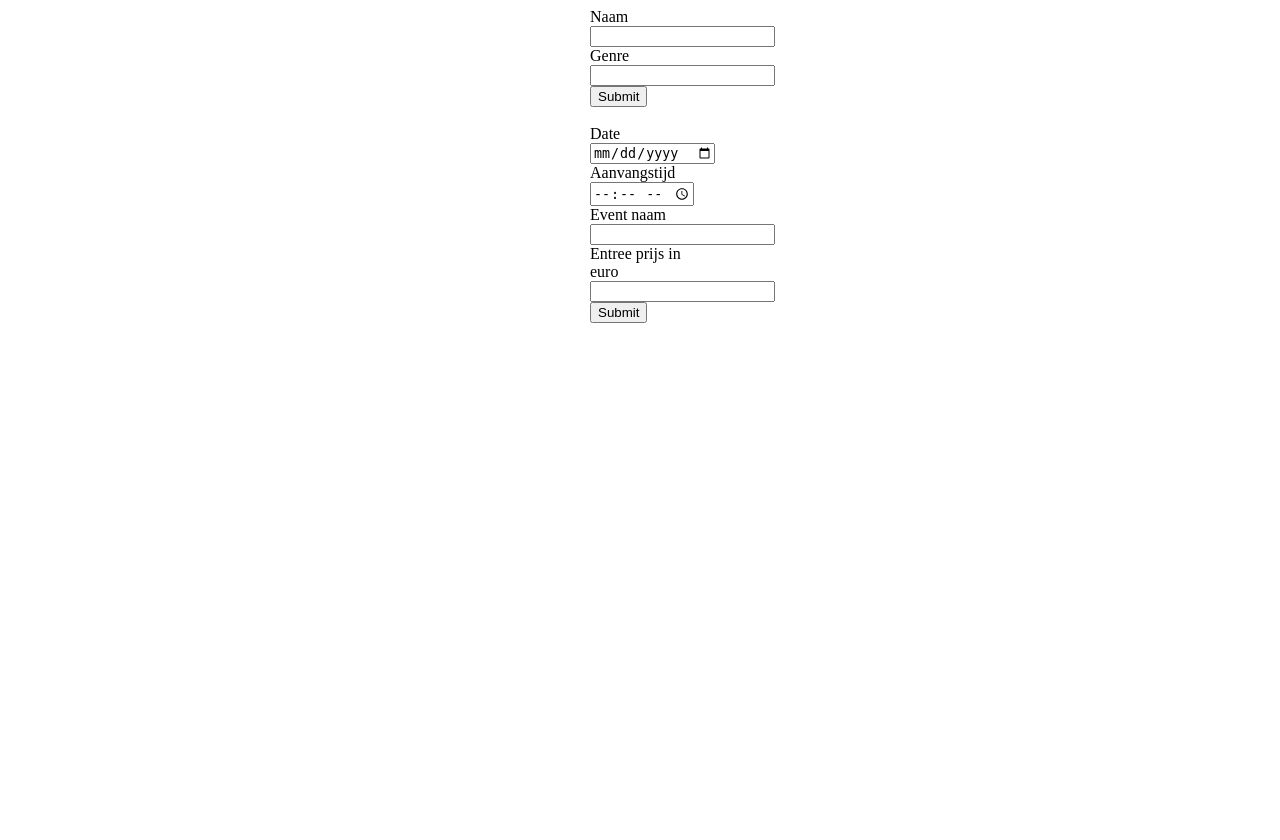
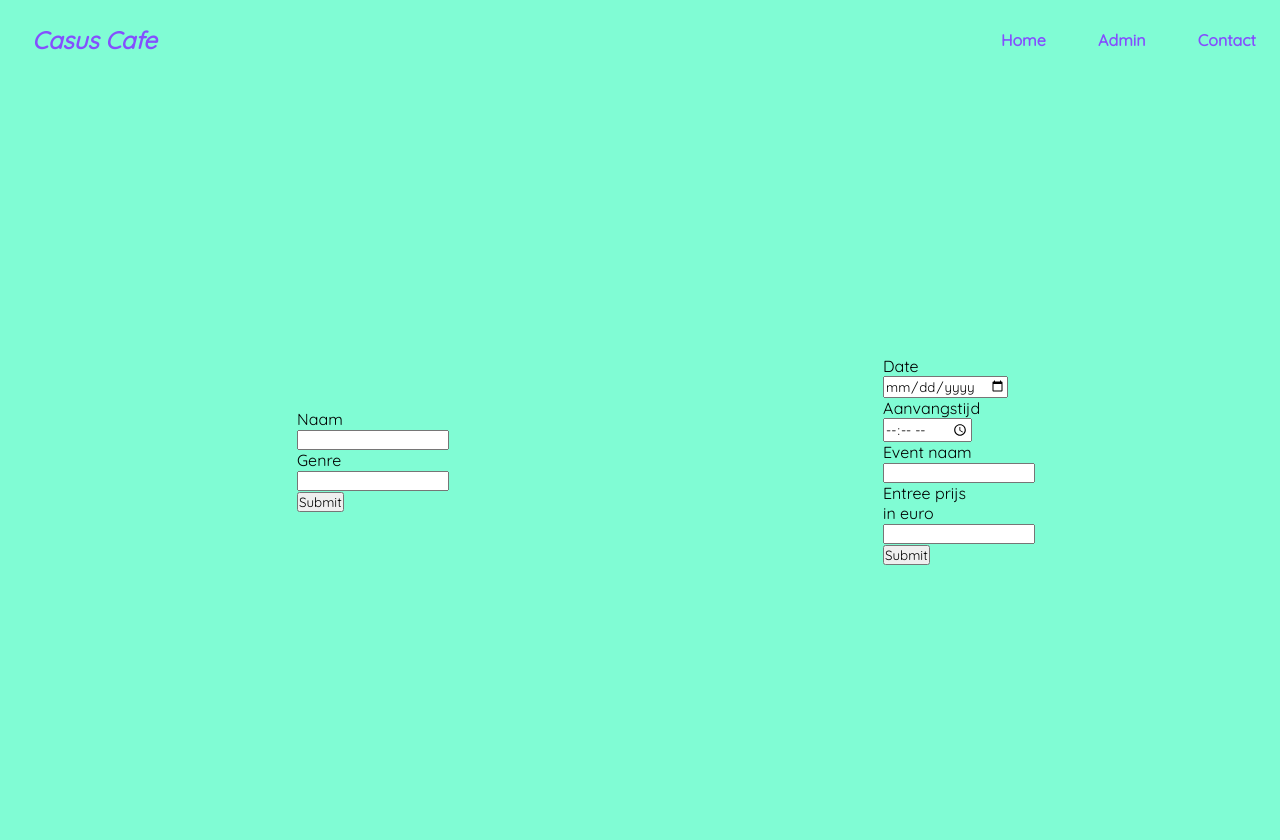
Before and after one commit to Alec526/fullstack-project, a PHP site: page /admin.html in a window 1280 px wide. Before the commit the page ends 323 px from the top, so only its background shows below. Run offline with PHP 8.4, Linux system fonts and the light colour scheme.

Commit message:
added css to admin page

```diff
--- a/admin.html
+++ b/admin.html
@@ -2,21 +2,32 @@
 <html lang="en">
 <head>
     <meta charset="UTF-8">
-    <meta name="viewport" content="width=device-width, initial-scale=1.0">
+    <meta name="viewport"
+          content="width=device-width, user-scalable=no, initial-scale=1.0, maximum-scale=1.0, minimum-scale=1.0">
+    <meta http-equiv="X-UA-Compatible" content="ie=edge">
+    <link rel="stylesheet" href="adminstyle.css">
+    <link rel="preconnect" href="https://fonts.googleapis.com">
+    <link rel="preconnect" href="https://fonts.gstatic.com" crossorigin>
+    <link href="https://fonts.googleapis.com/css2?family=Inter:wght@300&family=Quicksand&display=swap" rel="stylesheet">
     <title>Admin Page</title>
-    <link rel="stylesheet" href="adminstyle.css">
+
 </head>
 
-<style media="screen">
-    label{
-        display: block;
-    }
-</style>
+<nav>
+    <div class="logo">Casus Cafe</div>
+    <div class="nav-items">
+        <a href="/">Home</a>
+        <a href="admin.html">Admin</a>
+        <a href="/">Contact</a>
+    </div>
+</nav>
 
 <body>
-<section class="page">
-    <div id="formdiv">
-        <form id="form" action="" method="post">
+
+<section class="box">
+    <div class="box-container">
+        <div id="formdiv1">
+            <form id="form1" action="" method="post">
 
             <label for="bandnaam">Naam</label>
             <input type="text" id="bandnaam" name="naam">
@@ -27,11 +38,6 @@
             <input type="submit" value="Submit">
         </form>
     </div>
-</section>
-
-<br>
-
-<section class="page2">
         <div id="formdiv2">
             <form id="form2" action="" method="post">
 
@@ -50,8 +56,7 @@
                 <input type="submit" value="Submit">
             </form>
         </div>
-</section>
-
+    </div>
 
 </body>
 </html>
--- a/adminstyle.css
+++ b/adminstyle.css
@@ -1,16 +1,88 @@
-*, *::before, *::after { box-sizing: inherit }
-
-html {
+* {
     box-sizing: border-box;
     margin: 0;
     padding: 0;
+    font-family: 'Quicksand', sans-serif;
 }
-#form {
+
+nav {
+    height: 80px;
+    background: #80fcd4;
+    display: flex;
+    justify-content: space-between;
+    align-items: center;
+    padding: 0 calc((100vw - 1300px) / 2);
+}
+nav a {
+    text-decoration: none;
+    color: #844ffe;
+    padding: 0 1.5rem;
+    font-weight: bold;
+}
+
+nav a:hover {
+    color: #4b26a2;
+}
+
+.logo {
+    color: #844ffe;
+    font-size: 1.5rem;
+    font-weight: bold;
+    font-style: italic;
+    padding: 0 2rem;
+}
+
+.box {
+    background: #80fcd4;
+}
+
+.box-container {
+    display: grid;
+    grid-template-columns: 1fr 1fr;
+    height: 95vh;
+    padding: 3rem calc((110vw - 1300px) / 2);
+}
+
+.column-left {
+    display: flex;
+    flex-direction: column;
+    justify-content: center;
+    align-items: flex-start;
+    color: #844ffe;
+    padding: 0 2rem;
+}
+
+.column-left h1 {
+    margin-bottom: 1rem;
+    font-size: 3rem;
+}
+
+.column-left p {
+    margin-bottom: 2rem;
+    font-size: 1.5rem;
+    line-height: 1.5;
+}
+
+.column-right {
+    display: flex;
+    justify-content: center;
+    align-items: center;
+    padding: 0 2rem;
+}
+
+#formdiv {
+    width: 50%;
+    margin: auto;
+    display: flex;
+    justify-content: center;
+}
+
+#form1 {
     display:block;
     width:100px;
 }
 
-#formdiv {
+#formdiv1 {
     width: 50%;
     margin: auto;
     display: flex;
--- a/home.html
+++ b/home.html
@@ -11,7 +11,7 @@
     <link href="https://fonts.googleapis.com/css2?family=Inter:wght@300&family=Quicksand&display=swap" rel="stylesheet">
     <title>Home</title>
 </head>
-<body>
+
 <nav>
     <div class="logo">Casus Cafe</div>
     <div class="nav-items">
@@ -20,6 +20,8 @@
         <a href="/">Contact</a>
     </div>
 </nav>
+
+<body>
 
 <section class="box">
     <div class="box-container">
```
Lines whose indentation alone changed are shown as unchanged.
